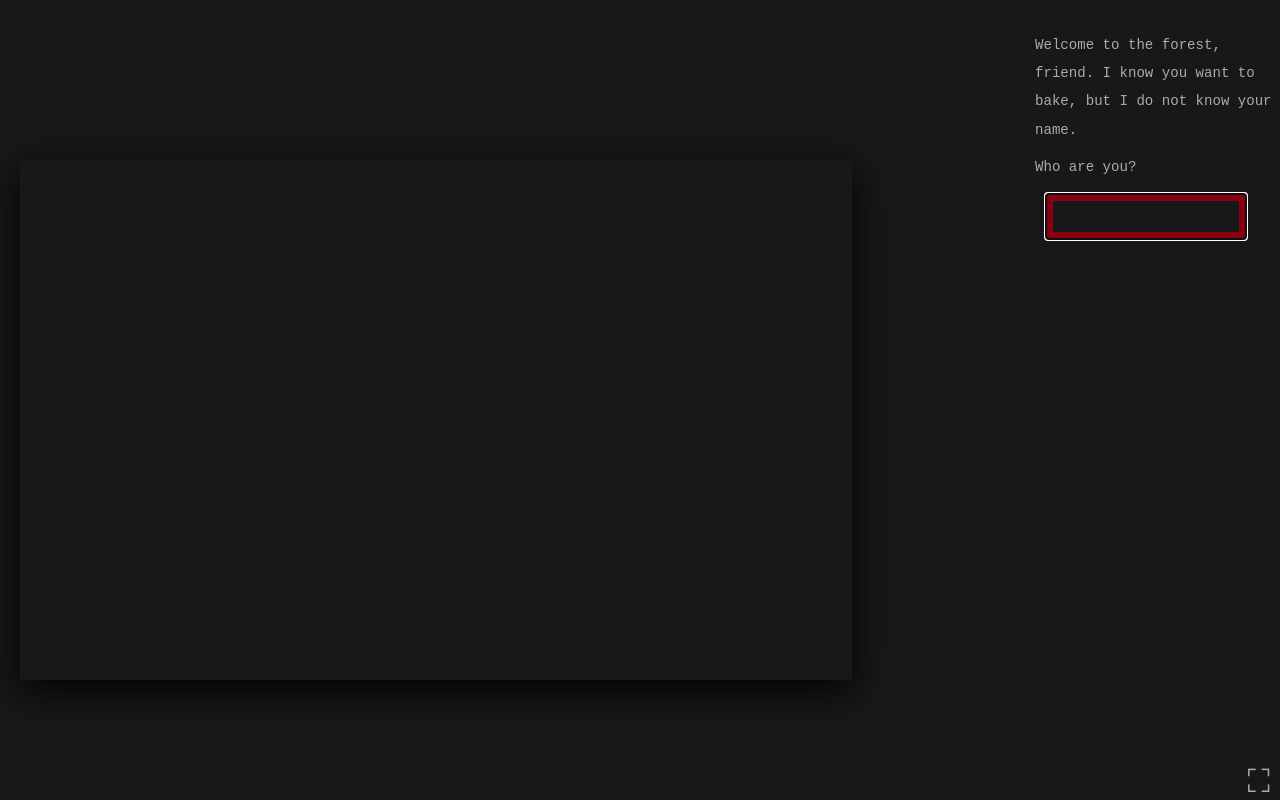
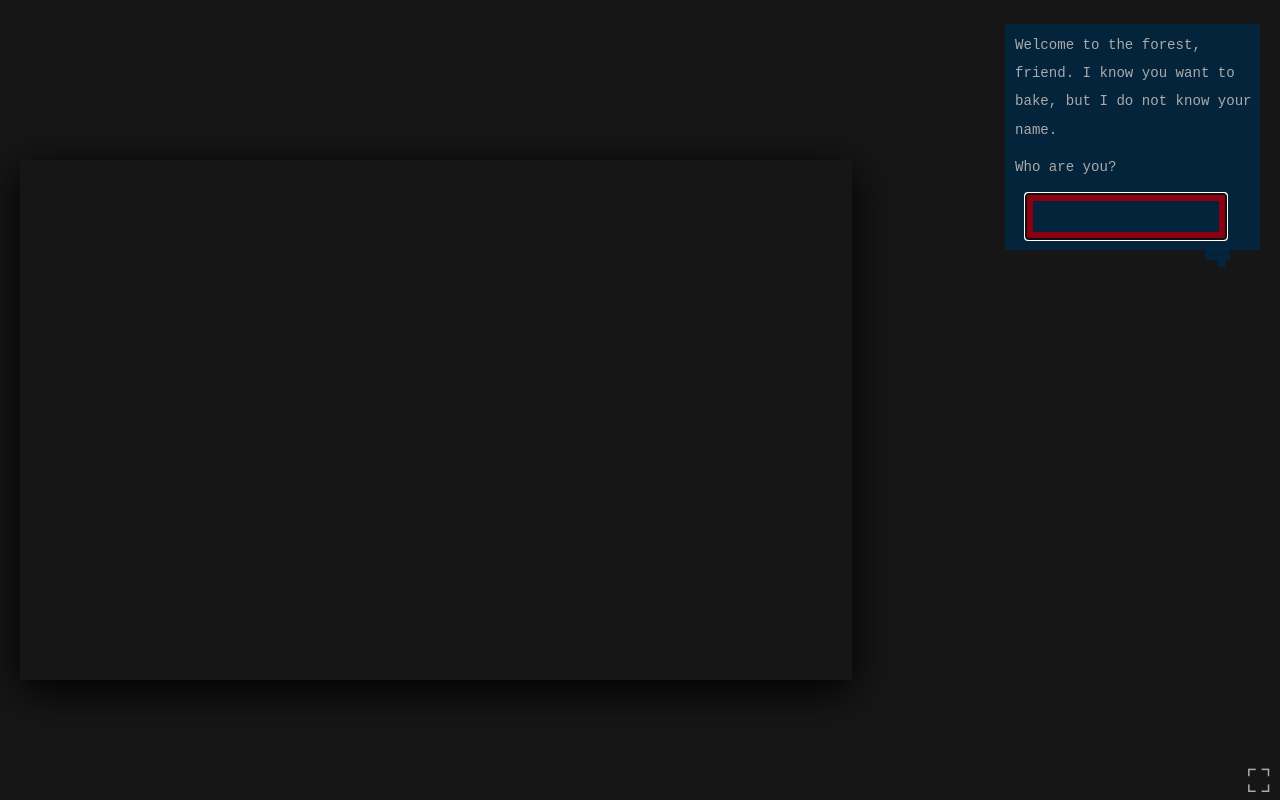
Before and after one commit to zr3/rust-roguelike, a website built with Vite: page delightful-thyme/index.html in a window 1280 px wide. Built offline with nearby package versions, Linux system fonts and the light colour scheme; files whose address does not match are found by name.

Commit message:
feat: add gradient bg and more nuanced fx as level deepens

```diff
--- a/delightful-thyme/style.css
+++ b/delightful-thyme/style.css
@@ -1,17 +1,25 @@
 :root {
     --color-dark: #181818;
+    --current-level: 1;
 }
 html {
     background-color: var(--color-dark);
 }
 body {
     background-color: var(--color-dark);
+    background-image: url('img/bg.avif');
+    background-size: 110vw;
+    background-position: center;
     margin: 0;
     overflow: hidden;
-    transition: background-color 3s linear;
+    transition: all 3s ease-in-out;
 }
-body.dim {
-    background-color: #000000;
+
+body {
+    background-size: calc(110vw + var(--current-level) * 10);
+}
+#game-window {
+    backdrop-filter: brightness(calc(1 - var(--current-level) * 0.1));
 }
 #input-window {
     filter: opacity(1);
@@ -90,9 +98,30 @@ body.dim {
 #top-text {
     font-family: 'PC Senior', monospace;
     top: 24px;
+    right: 20px;
     min-width: 29ch;
+    max-width: 400px;
     font-size: 1.1vw;
+    --text-bubble-bg: rgba(0, 40, 70, 0.8);
+    background: var(--text-bubble-bg);
+    padding-left: 10px;
 }
+#top-text:after {
+    content: ".";
+    font-weight: bold;
+    font-size: 55px;
+    width: 25px;
+    height: 12px;
+    line-height: 10px;
+    background-color: var(--text-bubble-bg);
+    position: absolute;
+    display: block;
+    bottom: -10px;
+    right: 30px;
+    text-align: right;
+    color: var(--text-bubble-bg);
+}
+
 #bottom-text {
     font-family: 'PC Senior', monospace;
     font-size: 10px;
--- a/delightful-thyme/wild-thyme/windowfx.ts
+++ b/delightful-thyme/wild-thyme/windowfx.ts
@@ -24,7 +24,6 @@ globalThis.windowfx = {
       document.getElementById("game-window")?.classList.remove("warpoffset");
     }, 1600);
     canvas?.classList.add("portal");
-    document.querySelector("body")?.classList.add("dim");
   },
   nudge: function nudge() {
     document.getElementById("game-window")?.classList.add("nudge");
@@ -55,13 +54,14 @@ globalThis.windowfx = {
       level_stats,
     };
     console.log(stats);
-    if (stats.deepest_level % 10 > 0) {
+    if (stats.level_stats.level % 10 < 9) {
       // normal level
       fetchNarration(stats, "level");
     } else {
       // druid garden
       fetchNarration(stats, "garden");
     }
+    document.querySelector(':root').style.setProperty('--current-level', stats.level_stats.level + 1);
   },
   player_died: function player_died(
     deepest_level: number,
```
Also changed, not shown: delightful-thyme/public/img/bg.avif (added).
